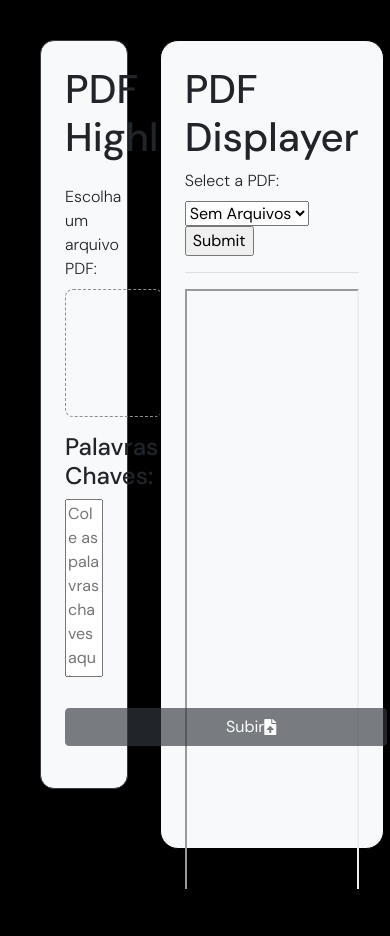
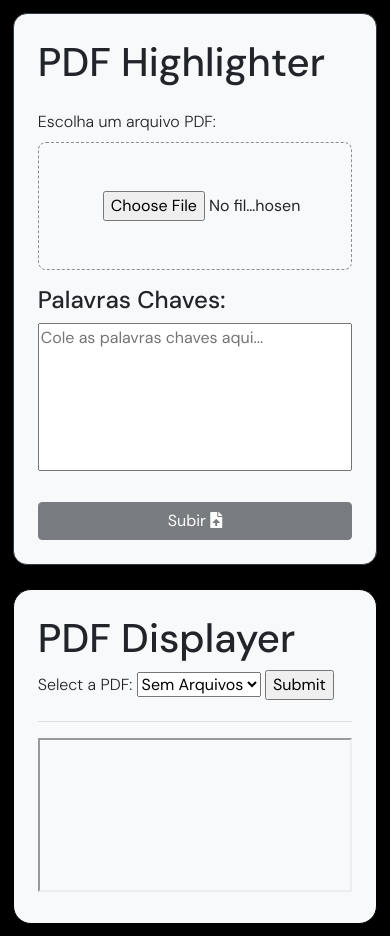
Before and after one commit to andrescabrera83/diariospdf, a Flask app: template templates/index.html in a window 390 px wide. Run offline with Flask 3, Linux system fonts and the light colour scheme; the template is opened without the code that fills it, so the values that code supplies are empty; some libraries are stand-ins or nearby versions.

Commit message:
responsive design

```diff
--- a/templates/index.html
+++ b/templates/index.html
@@ -36,6 +36,7 @@
 
     .container {
         height: 75vh;
+        width: 25%;
     }
 
     /* Style for disabled button */
@@ -58,6 +59,7 @@
         justify-content: space-between;
         padding-inline: 10rem;
         transition: padding-inline 0.2s ease-in-out;
+        width: 100%;
         /* Define the transition */
     }
 
@@ -77,12 +79,53 @@
         border-radius: 8px;
         height: 100%;
     }
+
+    .whole{
+        display: flex;
+        flex-direction: row;
+        padding: 2rem;
+        height: 95vh; overflow-y: hidden;
+    }
+
+    .displayer{
+        width: 75%;
+    }
+
+
+    /* Media query for screens with a maximum width of 600px */
+    @media only screen and (max-width: 1200px) {
+        .whole {
+            flex-direction: column;
+            padding: 0.8rem;
+            overflow: auto;
+            height: 100vh;
+        }
+
+        .container {
+            width: 100%;
+            padding: 0;
+            margin-bottom: 1rem;
+        }
+
+        .displayer {
+            width: 100%;
+        }
+
+        .upload-button{
+            padding-inline: 7rem;
+
+        }
+
+        .pdf-displayer{
+            width: 100%;
+        }
+    }
 </style>
 
 <body>
-    <div class="whole d-flex flex-row p-4" style="height: 95vh; overflow-y: hidden;">
+    <div class="whole">
 
-        <div class="container p-3  d-flex flex-column " style="width: 35%;">
+        <div class="container">
 
             <div class="border border-dark rounded-custom p-4 d-flex flex-column justify-content-start mb-2 bg-light">
 
@@ -131,8 +174,8 @@
                         adjustTextareaHeight();
                     </script>
 
-                    <button style="width: 100%;" type="submit"
-                        class="upload-button btn btn-dark d-flex flex-row align-items-center disabled-btn "
+                    <button type="submit"
+                        class="upload-button btn btn-dark disabled-btn "
                         id="upload-btn" disabled>Subir <i class="fas fa-file-upload"></i></button>
 
                 </form>
@@ -145,8 +188,8 @@
 
         </div>
 
-        <div class="p-3 pr-5 w-100" style="height: 100%;">
-            <div class=" p-4 bg-light" style="border-radius: 18px; border: 1px solid black; height:  100%;">
+        <div class=" displayer" style="height: 100%;">
+            <div class=" p-4 bg-light pdf-displayer" style="border-radius: 18px; border: 1px solid black; ">
 
                 <h1>PDF Displayer</h1>
                 <form id="pdf_form">
```
